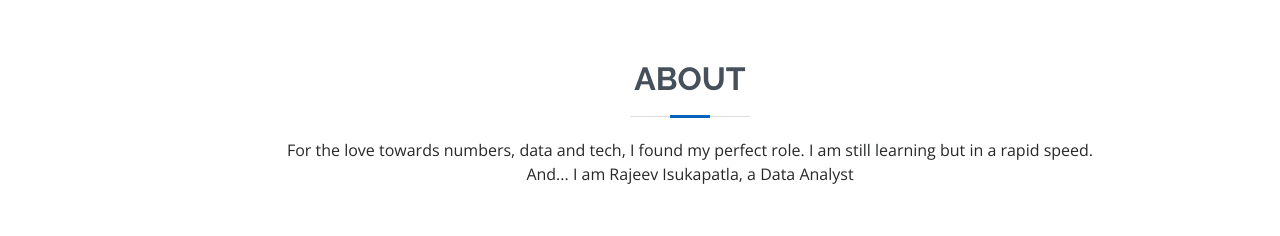
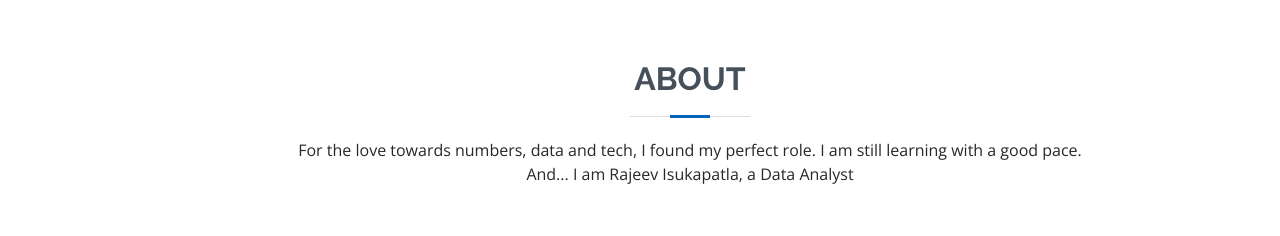
Before and after one commit to rajeevtest99/rajeev-isukapatla, a plain HTML site: page index.html in a window 1280 px wide. Shown: the part 800-1036 px from the top of the page. Drawn offline with nearby package versions, Linux system fonts and the light colour scheme.

Commit message:
hopefully final commit

```diff
--- a/index.html
+++ b/index.html
@@ -77,7 +77,7 @@
 
         <div class="section-title">
           <h2>About</h2>
-          <p>For the love towards numbers, data and tech, I found my perfect role. I am still learning but in a rapid speed.
+          <p>For the love towards numbers, data and tech, I found my perfect role. I am still learning with a good pace.
             <br>And... I am Rajeev Isukapatla, a Data Analyst</p>
         </div>
 
```
